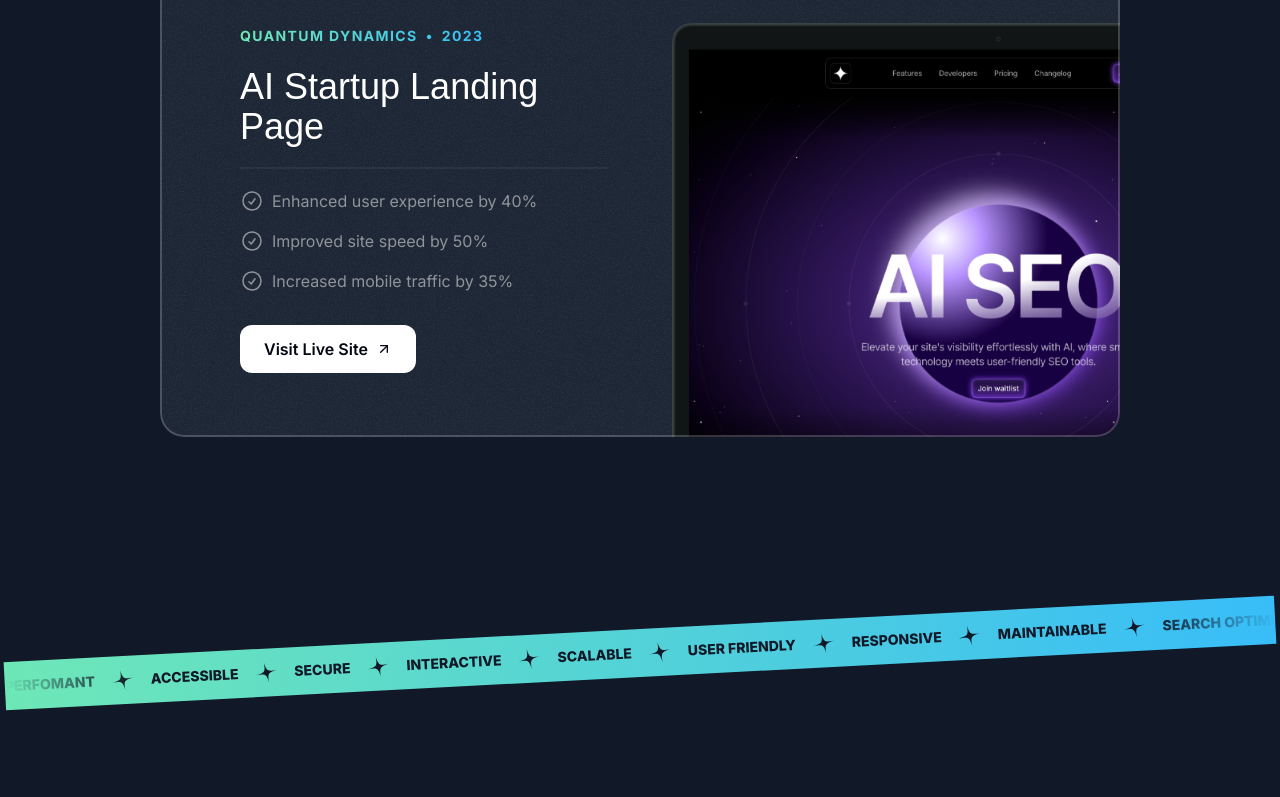
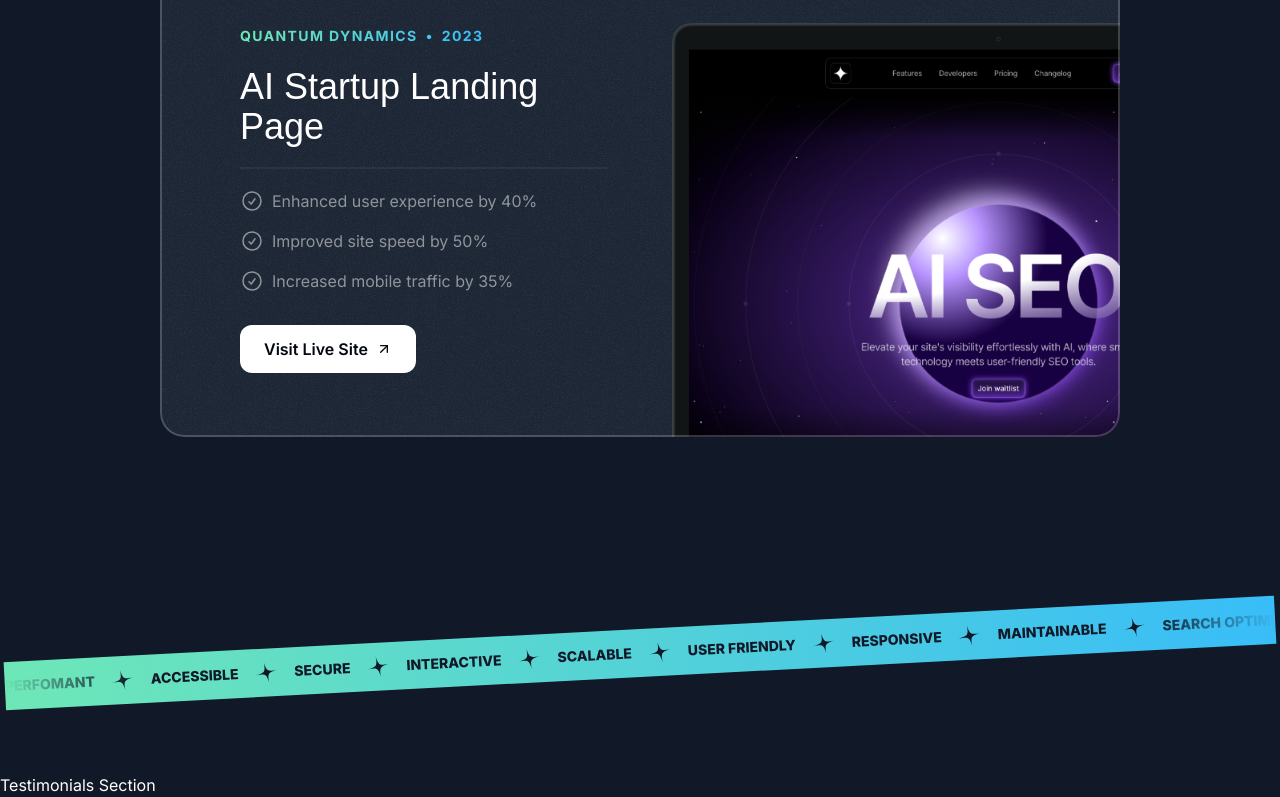
Before and after one commit to MorhafGhziel/frontend-tribe-portofolio, a Next.js app: page / in a window 1280 px wide. Shown: the part 2423-3220 px from the top of the page. Before the commit the page ends 3196 px from the top, so only its background shows below. Built offline with nearby package versions, Linux system fonts and the light colour scheme; a web font is replaced by a local one.

Commit message:
added the TestimonialsSection

```diff
--- a/src/app/page.tsx
+++ b/src/app/page.tsx
@@ -2,6 +2,7 @@
 import { HeroSection } from "@/sections/Hero";
 import { ProjectsSection } from "@/sections/Projects";
 import { TapeSection } from "@/sections/Tape";
+import { TestimonialsSection } from "@/sections/Testimonials";
 
 export default function Home() {
   return (
@@ -10,6 +11,7 @@
       <HeroSection />
       <ProjectsSection />
       <TapeSection />
+      <TestimonialsSection />
     </>
   );
 }
```
